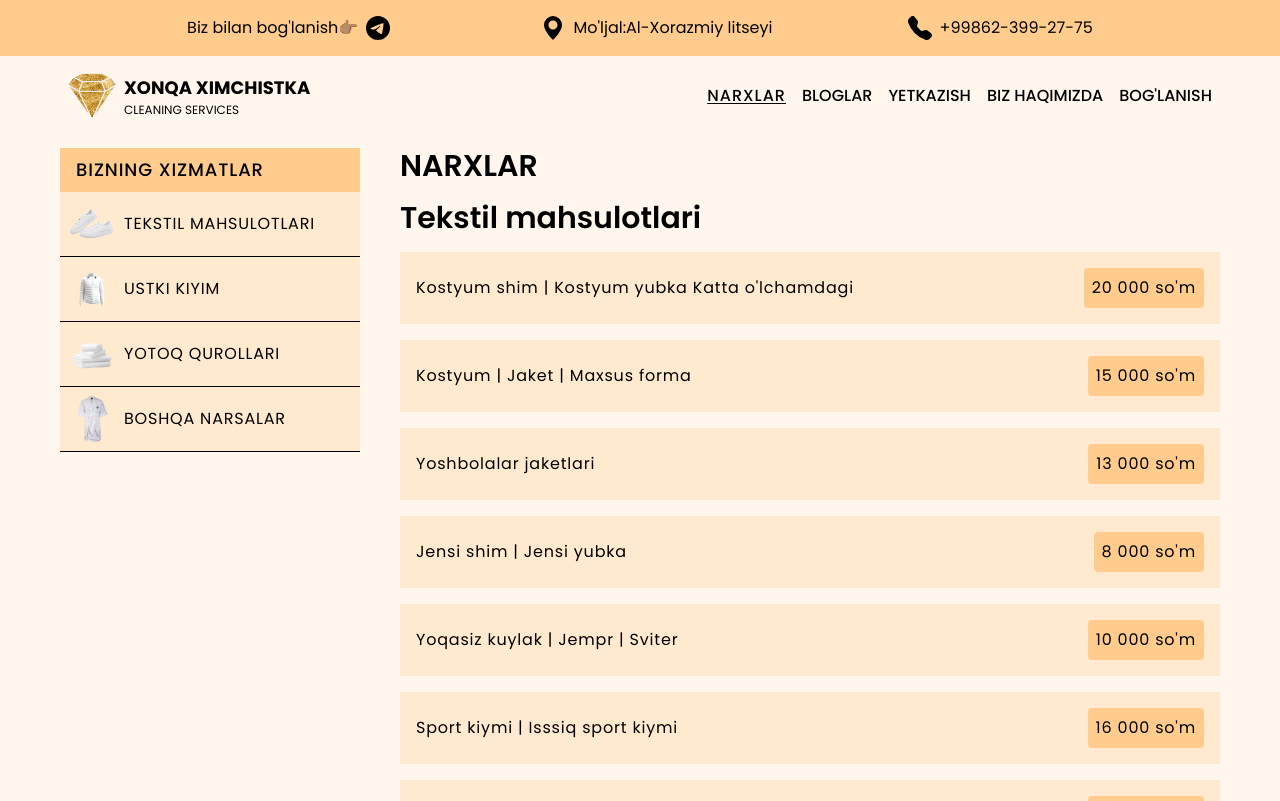
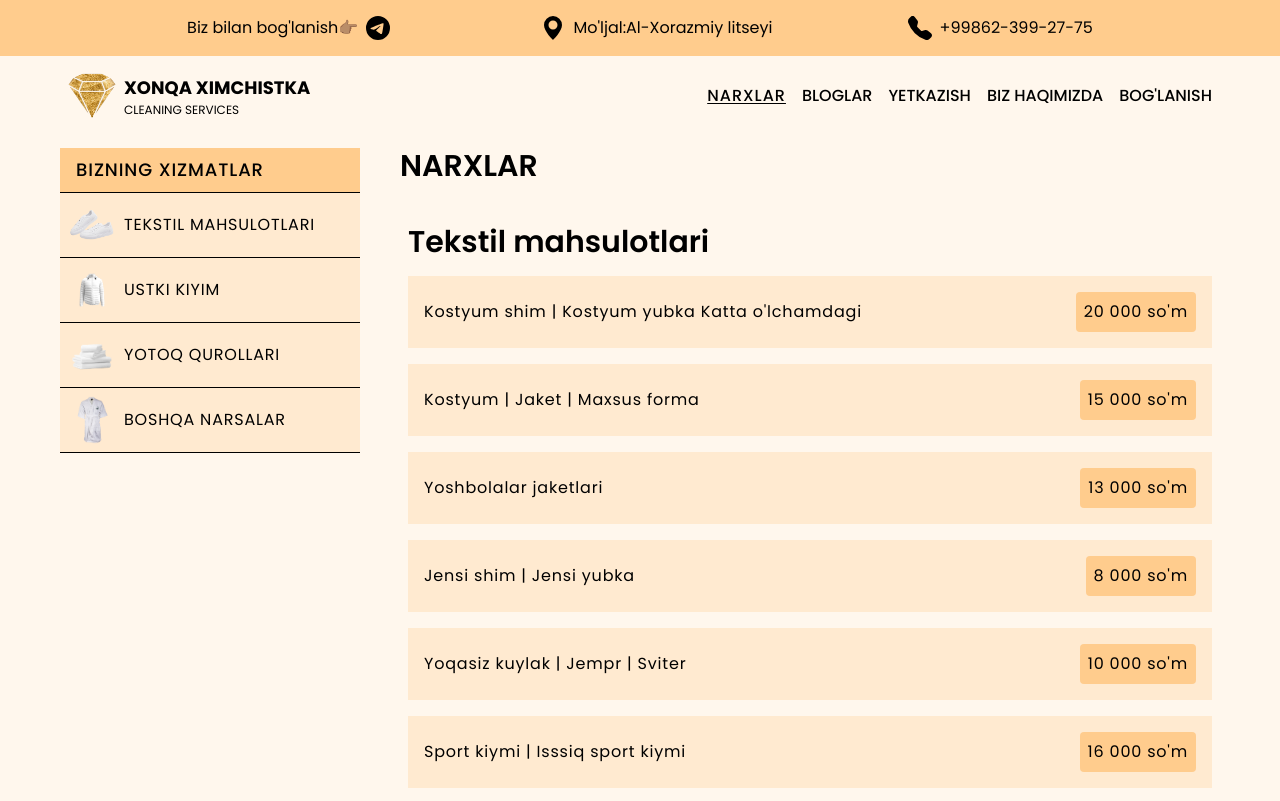
Before and after one commit to Coder1804/odbcleanigservice, a React (Vite) app: page /price in a window 1280 px wide. Shown: the top 801 px of the page. Built offline with nearby package versions, Linux system fonts and the light colour scheme.

Commit message:
price bo'limini qoshimcha featurelar qoshildi

```diff
--- a/src/components/common/Order.jsx
+++ b/src/components/common/Order.jsx
@@ -136,7 +136,7 @@ const Order = () => {
                         name="phone"
                         placeholder='(+998) __ ___ - __ - __'
                         id="phone"/>
-                    {errorPhone && <span>Telfon raqamini to'g'ri kiriting!</span>}
+                    {errorPhone && <span>Telefon raqamini to'g'ri kiriting!</span>}
                 </div>
 
                 <div className="flex flex-col gap-3">
--- a/src/components/common/ServicesList.jsx
+++ b/src/components/common/ServicesList.jsx
@@ -1,19 +1,24 @@
 import React from 'react';
 import {prices} from "../../data/index.js";
-import {HashLink} from "react-router-hash-link";
+import {NavLink, useLocation} from "react-router-dom";
 
-const ServicesList = () => {
+const ServicesList = ({setActiveHash , active = ''}) => {
+    const location = useLocation();
     return (
         <aside className="hidden lg:block">
             <div className="w-[300px] bg-bg-card-secondary max-h-max">
-                <h1 className="text-lg font-medium px-4 py-2 bg-bg-card-primary tracking-wider">BIZNING XIZMATLAR</h1>
+                <h1 className="text-lg font-medium px-4 py-2 bg-bg-card-primary tracking-wider border-black border-b">BIZNING XIZMATLAR</h1>
                 <ul>
                     {prices.map(service=>(
-                        <li key={service.id}>
-                            <HashLink smooth to={`../price${service.pathId}`} data-target={service.pathId} className="px-2 py-2 flex items-center gap-2 border-black border-b">
+                        <li onClick={()=>setActiveHash(service.pathId)}
+                            key={service.id}
+                        >
+                            <NavLink
+                                to={`../price${service.pathId}`}
+                                className={`${active === location.hash && active === service.pathId && 'bg-primary text-white'} duration-300 px-2 py-2 flex items-center gap-2 border-black border-b`}>
                                 <img loading="lazy" className="w-12 h-12" src={service.img} alt={service.service}/>
                                 <span className="text-md tracking-wider">{service.name.toUpperCase()}</span>
-                            </HashLink>
+                            </NavLink>
                         </li>
                     ))}
                 </ul>
--- a/src/pages/Price.jsx
+++ b/src/pages/Price.jsx
@@ -1,18 +1,34 @@
-import React from 'react';
+import React, {useEffect, useState} from 'react';
 import {ServicesList} from "../components/index.js";
 import {styles} from "../data/styles.js";
 import {prices} from "../data/index.js";
+import {useLocation} from "react-router-dom";
 
 const Price = () => {
+    const location = useLocation();
+    const [active,setActive] = useState('')
+    const handleChange = (element)=>{
+
+        setActive(prev=>prev === element ? '' : element)
+    }
+
+    useEffect(()=>{
+        console.log("Active",active)
+    },[active])
     return (
             <div className="_container flex gap-10">
-                <ServicesList/>
+                <ServicesList setActiveHash = {handleChange} active={active} />
                 <div className="w-full">
                     <h1 className={`${styles.postTitle}`}>NARXLAR</h1>
                     <div className="my-4">
-                        {prices.map(category=>(
-                            <div id={category.pathId.slice(1,)} key={category.id}>
+                        {
+                            prices.map((category,index)=>(
+                            <div
+                                 className={`p-2 mb-2`}
+                                 id={category.pathId.slice(1,)}
+                                 key={category.id}>
                                 <h1 className={`${styles.postTitle} my-4`}>{category.name}</h1>
+                                {active === category.pathId || active === '' ?
                                     <ul className="flex flex-col gap-4">
                                         {
                                             category.products.map(product=>(
@@ -22,9 +38,11 @@ const Price = () => {
                                                 </li>
                                             ))
                                         }
-                                </ul>
+                                    </ul> : null
+                                }
                             </div>
-                        ))}
+                        ))
+                        }
                     </div>
                 </div>
             </div>
```
Lines whose indentation alone changed are shown as unchanged.
